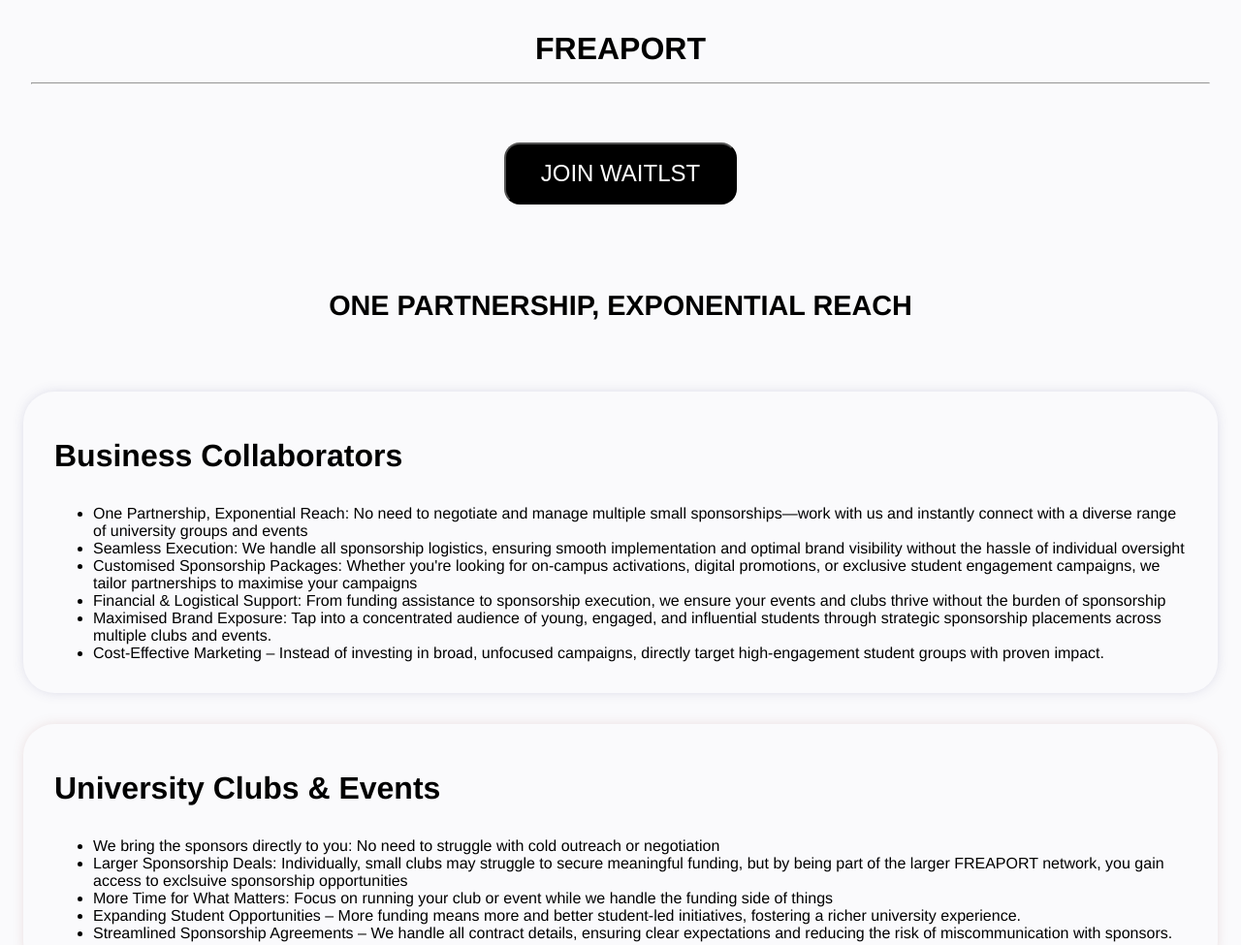
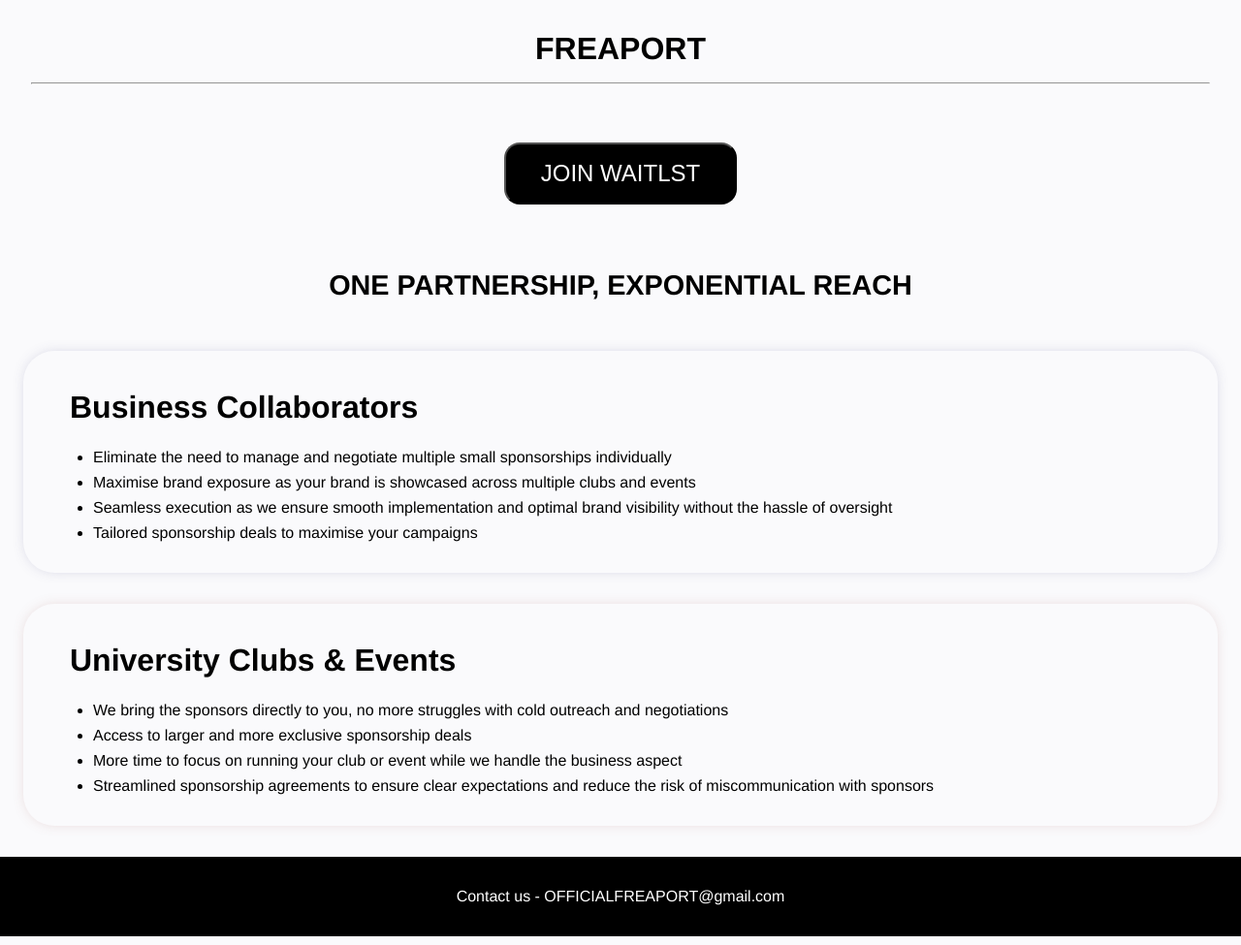
Before and after one commit to PeekcoPico/FREAPORT, a plain HTML site: page index.html in a window 1280 px wide. Shown: the top 975 px of the page at 97% size. Drawn offline with Linux system fonts and the light colour scheme.

Commit message:
refined main page wording and other css

```diff
--- a/index.html
+++ b/index.html
@@ -24,23 +24,19 @@
     <section class="business">
         <p class="section_header">Business Collaborators</p>
         <ul class="section_list">
-            <li>One Partnership, Exponential Reach: No need to negotiate and manage multiple small sponsorships—work with us and instantly connect with a diverse range of university groups and events</li>
-            <li>Seamless Execution: We handle all sponsorship logistics, ensuring smooth implementation and optimal brand visibility without the hassle of individual oversight</li>
-            <li>Customised Sponsorship Packages: Whether you're looking for on-campus activations, digital promotions, or exclusive student engagement campaigns, we tailor partnerships to maximise your campaigns</li>
-            <li>Financial & Logistical Support: From funding assistance to sponsorship execution, we ensure your events and clubs thrive without the burden of sponsorship</li>
-            <li>Maximised Brand Exposure: Tap into a concentrated audience of young, engaged, and influential students through strategic sponsorship placements across multiple clubs and events.</li>
-            <li>Cost-Effective Marketing – Instead of investing in broad, unfocused campaigns, directly target high-engagement student groups with proven impact.
-            </li>
+            <li>Eliminate the need to manage and negotiate multiple small sponsorships individually</li>
+            <li>Maximise brand exposure as your brand is showcased across multiple clubs and events</li>
+            <li>Seamless execution as we ensure smooth implementation and optimal brand visibility without the hassle of oversight</li>
+            <li>Tailored sponsorship deals to maximise your campaigns</li>
         </ul>
     </section>
     <section class="university">
         <p class="section_header">University Clubs & Events</p>
         <ul class="section_list">
-            <li>We bring the sponsors directly to you: No need to struggle with cold outreach or negotiation</li>
-            <li>Larger Sponsorship Deals: Individually, small clubs may struggle to secure meaningful funding, but by being part of the larger FREAPORT network, you gain access to exclsuive sponsorship opportunities</li>
-            <li>More Time for What Matters: Focus on running your club or event while we handle the funding side of things</li>
-            <li>Expanding Student Opportunities – More funding means more and better student-led initiatives, fostering a richer university experience.</li>
-            <li>Streamlined Sponsorship Agreements – We handle all contract details, ensuring clear expectations and reducing the risk of miscommunication with sponsors.</li>
+            <li>We bring the sponsors directly to you, no more struggles with cold outreach and negotiations</li>
+            <li>Access to larger and more exclusive sponsorship deals</li>
+            <li>More time to focus on running your club or event while we handle the business aspect</li>
+            <li>Streamlined sponsorship agreements to ensure clear expectations and reduce the risk of miscommunication with sponsors</li>
         </ul>
     </section>
 </main>
--- a/style.css
+++ b/style.css
@@ -75,7 +75,7 @@ main * {
     font-size: 1.2rem;
     grid-area: info;
     margin: 1rem 0rem   ;
-    padding: 1rem 2rem;
+    padding: .5rem 2rem;
 }
 
 .footer {
@@ -94,9 +94,24 @@ main * {
     font-weight: bold;
     font-size: 2rem;
     text-align: left;
+    margin-top: 1.5rem;
+    margin-bottom: 1.5rem;
+    margin-left: 1rem;
+    margin-right: 1rem;
 }
 
 .section_list {
     font-size: 1rem;
     text-align: left;
 }
+
+ul {
+    display: flex;
+    flex-direction: column;
+    gap: .5rem;
+}
+
+h2 {
+    margin-top: .7rem;
+    margin-bottom: .7rem;
+}
--- a/waitlist.css
+++ b/waitlist.css
@@ -59,11 +59,10 @@ main{
     display: flex;
     justify-content: center;
     gap: 4vw;
-    margin: 2rem;
-    height: 2vh;
+    margin: 1rem;
+    height: 2rem;
     font-weight: bold;
     max-width: 60vw;
-    max-height: 3vh;
     flex-wrap: wrap;
 }
 
```
Also changed, not shown: image_assets/logo_clear.png (added).
